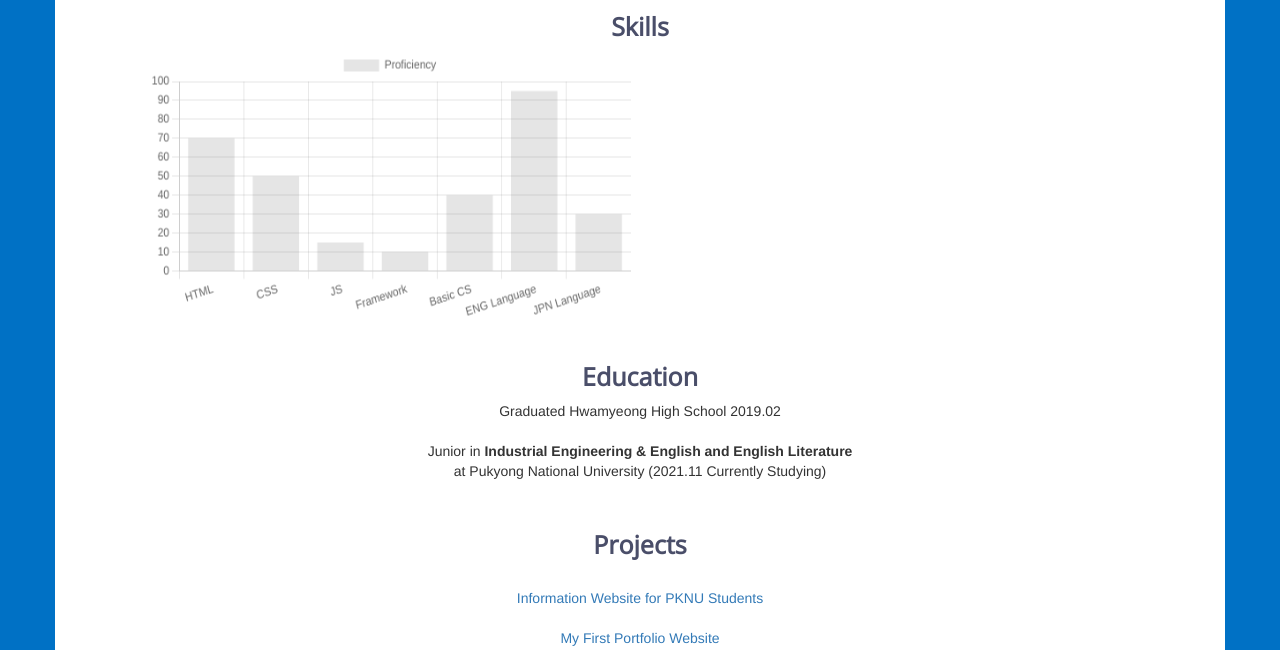
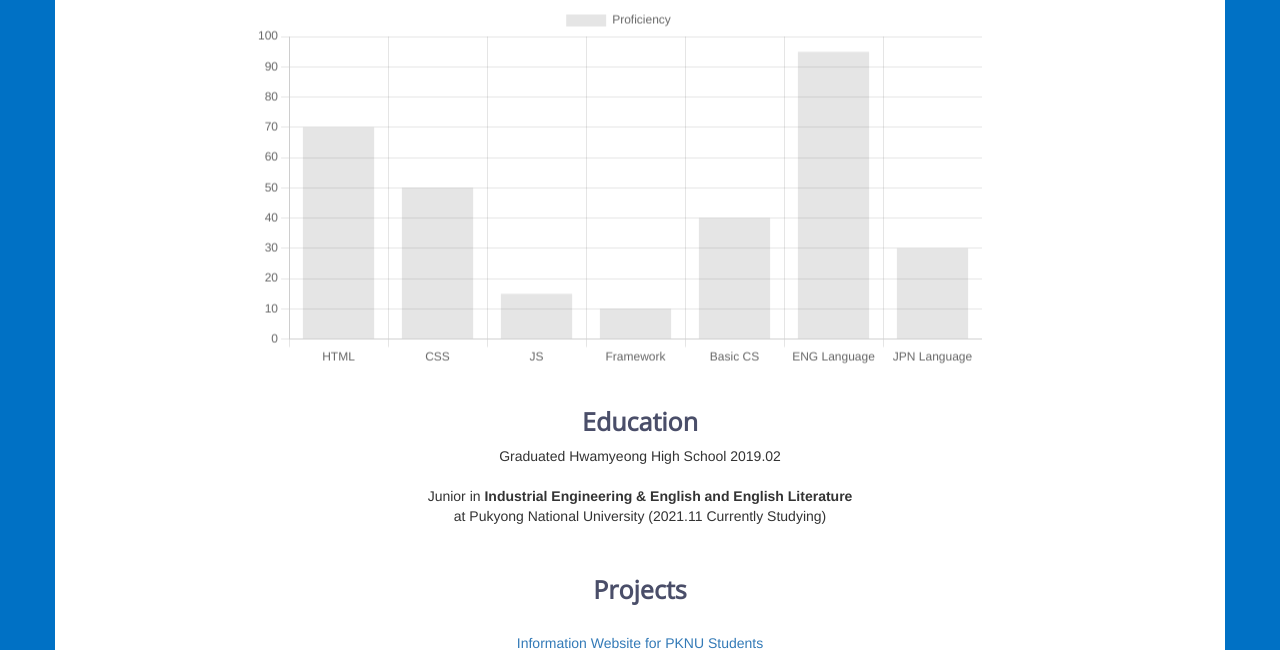
Before and after one commit to matmola/intelinterview, a plain HTML site: page index.html in a window 1280 px wide. Shown: the part 450-1100 px from the top of the page. Drawn offline with nearby package versions, Linux system fonts and the light colour scheme.

Commit message:
adjust the location of chart.js

```diff
--- a/index.html
+++ b/index.html
@@ -62,13 +62,13 @@
                 <div class="Skills"class="item">
                     <!--chart.js 시작-->
                             <h2><strong>Skills</strong></h2>
-                                   <div class="chart">
-                                       <div class="row">
-                                           <div class="col-md-5">
+
+                                       <div class="chartContainer">
+
                                                <canvas id="myChartOne"></canvas>
-                                            </div>
+
                                            </div>
-                                       </div>
+
                                    <script>
                                        let myChartOne = document.getElementById('myChartOne').getContext('2d');
                                        let barChart = new Chart(myChartOne, {
@@ -107,7 +107,6 @@
                        Junior in <strong>Industrial Engineering & English and English Literature</strong> <br>
                        at Pukyong National University (2021.11 Currently Studying)</p>
                 </div>  <br>
-
 
 
                 <div class="Projects"class="item">
--- a/intelportfolio.css
+++ b/intelportfolio.css
@@ -59,20 +59,16 @@ button {background-color:transparent;
     border-radius: 5px;
    }
 
- .col-md-5 {
-     margin: 0 auto;
-     width:45vw;
+.chartContainer{
+    width: 80%;
+    text-align: center;
+}
 
 
+canvas{
+    width:100vw;
+    height:500px;
 
- }
-
- #myChartOne {
-     display: block;
-     width:200px;
-     height:150px;
-     padding-left: 5vw;
-
- }
-
- .chart{margin: 0 auto;}
+   margin-left:185px;
+    text-align: center;
+}
```
